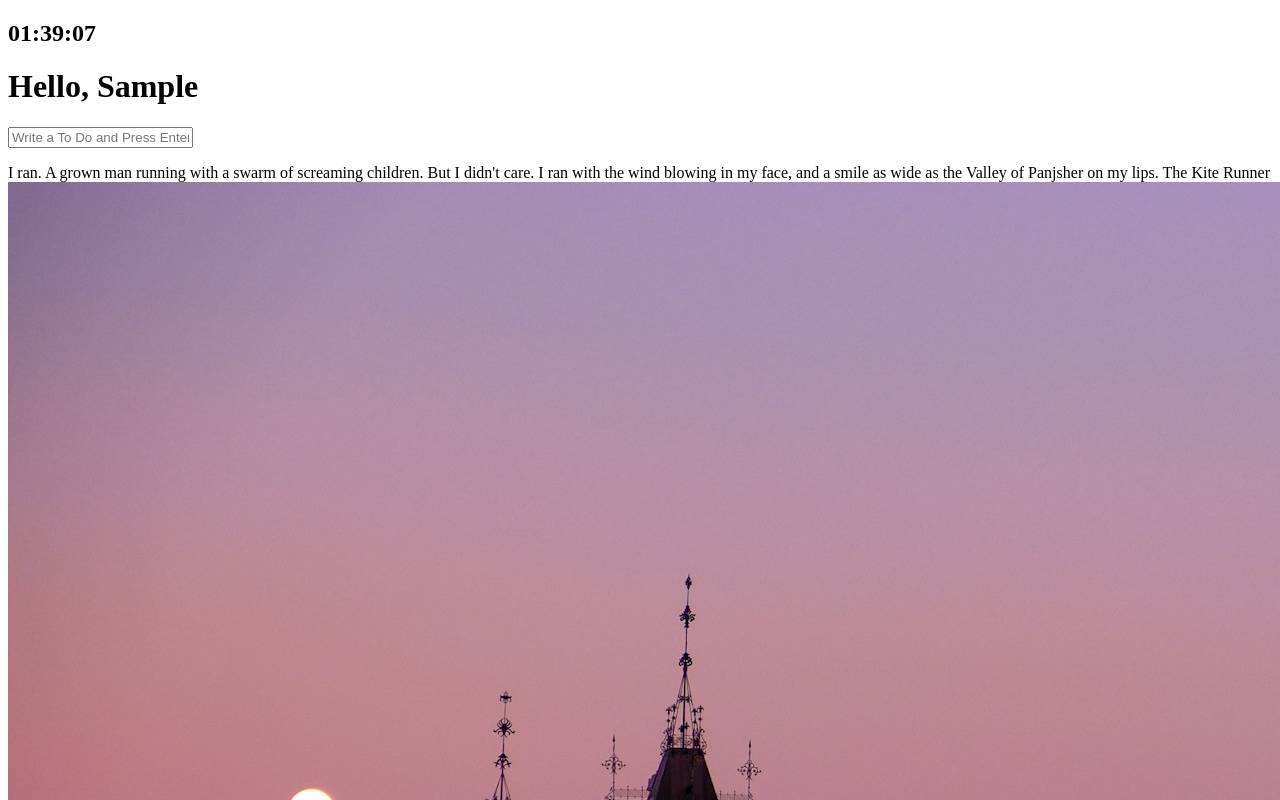
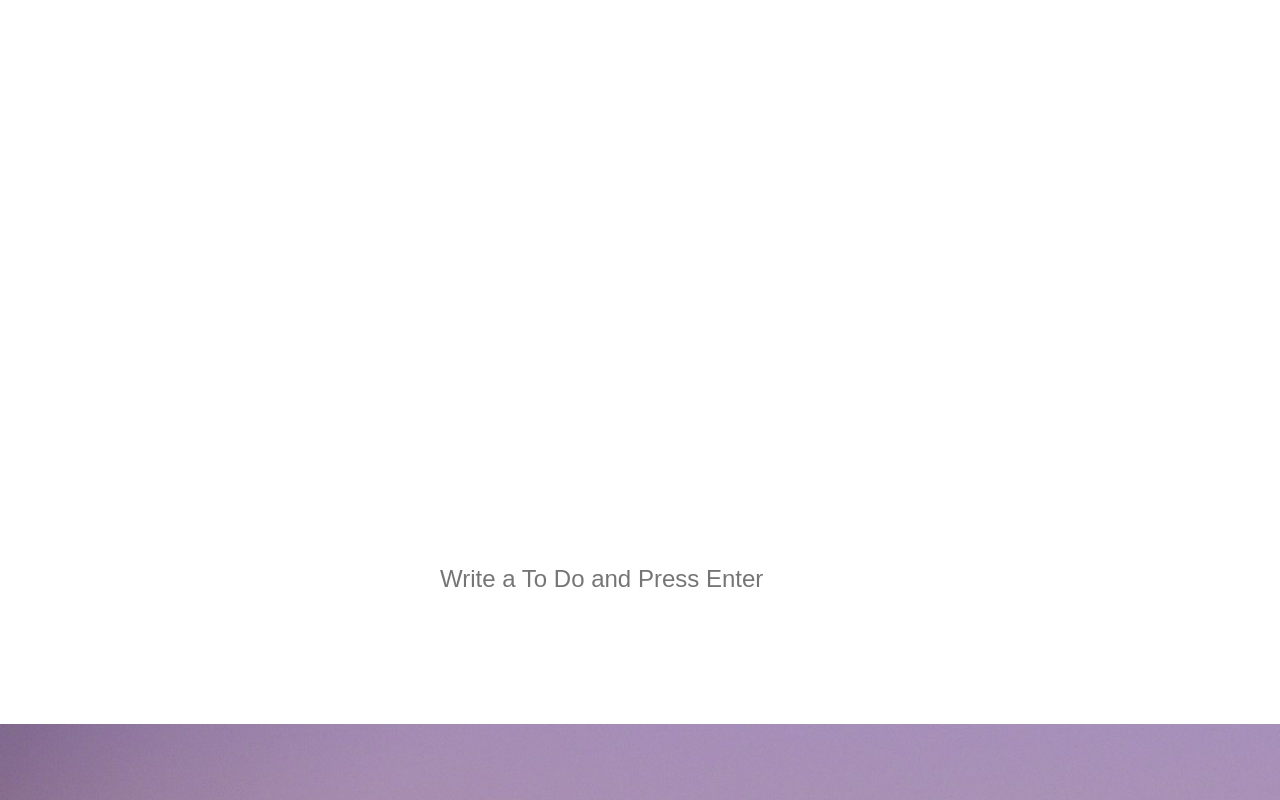
Before and after one commit to yuran127/momentum, a plain HTML site: page index.html in a window 1280 px wide. Both pictures are taken after typing "Sample" into the empty fields and a click on the input "Log In". Shown: the top 800 px of the page. Drawn offline with Linux system fonts and the light colour scheme.

Commit message:
css수정

```diff
--- a/css/style.css
+++ b/css/style.css
@@ -2,3 +2,71 @@
 .hidden {
     display: none;
 }
+
+body {
+    margin: 0;
+    padding: 0;
+    background-size: cover;
+    background-position: center;
+    background-attachment: fixed;
+    height: 100vh;
+    color: white;
+}
+
+#clock {
+    font-size: 150px;
+    text-align: center;
+    margin-top: 20vh;
+}
+
+#greeting {
+    font-size: 50px;
+    text-align: center;
+    margin-top: 20px;
+}
+
+#todo-form {
+    display: flex;
+    justify-content: center;
+    margin-top: 40px;
+}
+
+#todo-form input[type='text'] {
+    font-size: 24px;
+    padding: 10px;
+    width: 400px;
+    border: none;
+    border-radius: 5px;
+    background: rgba(255, 255, 255, 0.8);
+    color: black;
+}
+
+#todo-list {
+    list-style: none;
+    padding: 0;
+    margin: 20px auto;
+    max-width: 500px;
+}
+
+#todo-list li {
+    font-size: 24px;
+    padding: 10px;
+    background: rgba(0, 0, 0, 0.5);
+    margin-bottom: 10px;
+    border-radius: 5px;
+    display: flex;
+    justify-content: space-between;
+    align-items: center;
+}
+
+#quote,
+#weather {
+    text-align: center;
+    margin-top: 20px;
+}
+
+#quote span,
+#weather span {
+    display: block;
+    font-size: 24px;
+}
--- a/js/weather.js
+++ b/js/weather.js
@@ -7,9 +7,9 @@ function onGeoOk(position) {
     fetch(url)
         .then((Response) => Response.json())
         .then((data) => {
-            const weather = document.querySelector('weather span:first-child');
-            const city = document.querySelector('weather span:last-child');
-            city.innerText = data.sys.country;
+            const weather = document.querySelector('#weather span:first-child');
+            const city = document.querySelector('#weather span:last-child');
+            city.innerText = data.name;
             weather.innerText = data.weather[0].main;
         });
 }
@@ -17,4 +17,4 @@ function onGeoError() {
     alert("Can't find you. No weather for you.");
 }
 
-console.log('babo');
+navigator.geolocation.getCurrentPosition(onGeoOk, onGeoError);
```
Also changed, not shown: index.html (+1 -1 lines).
